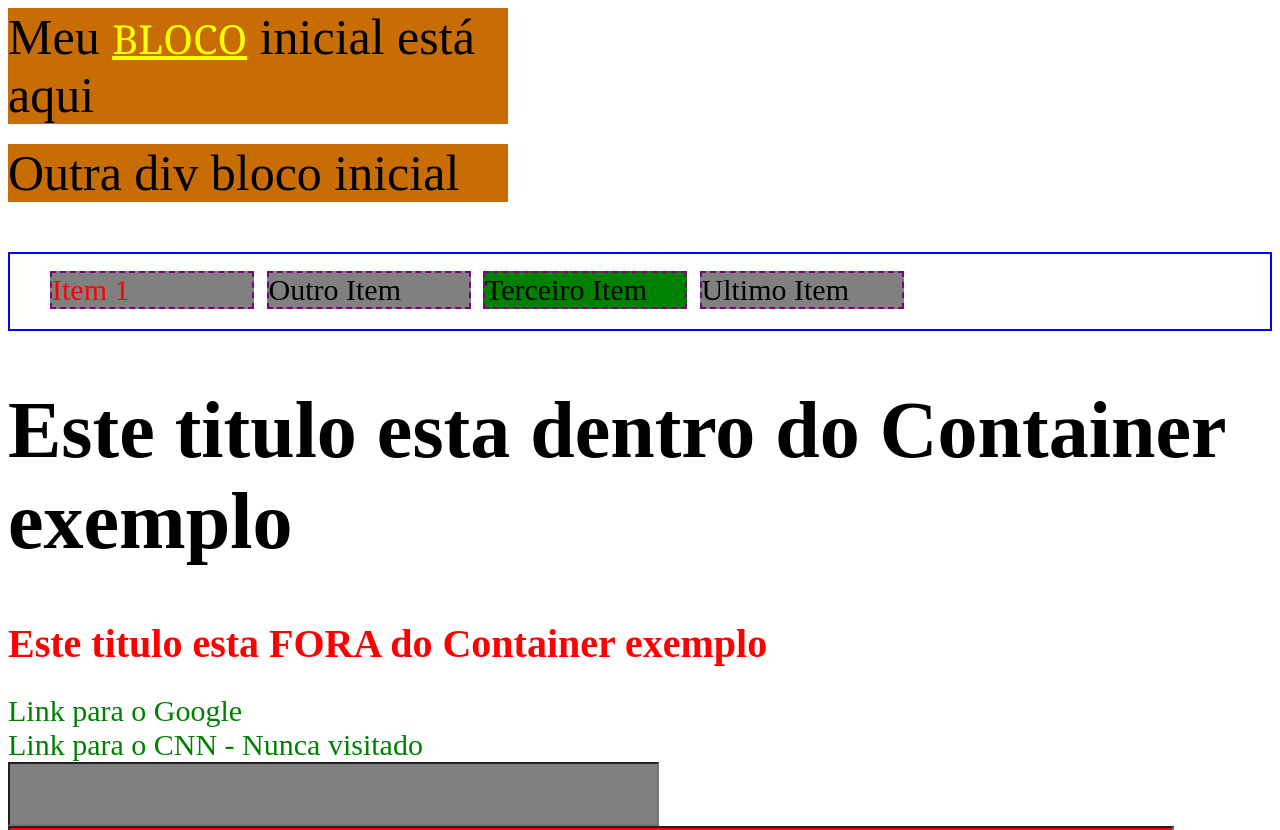
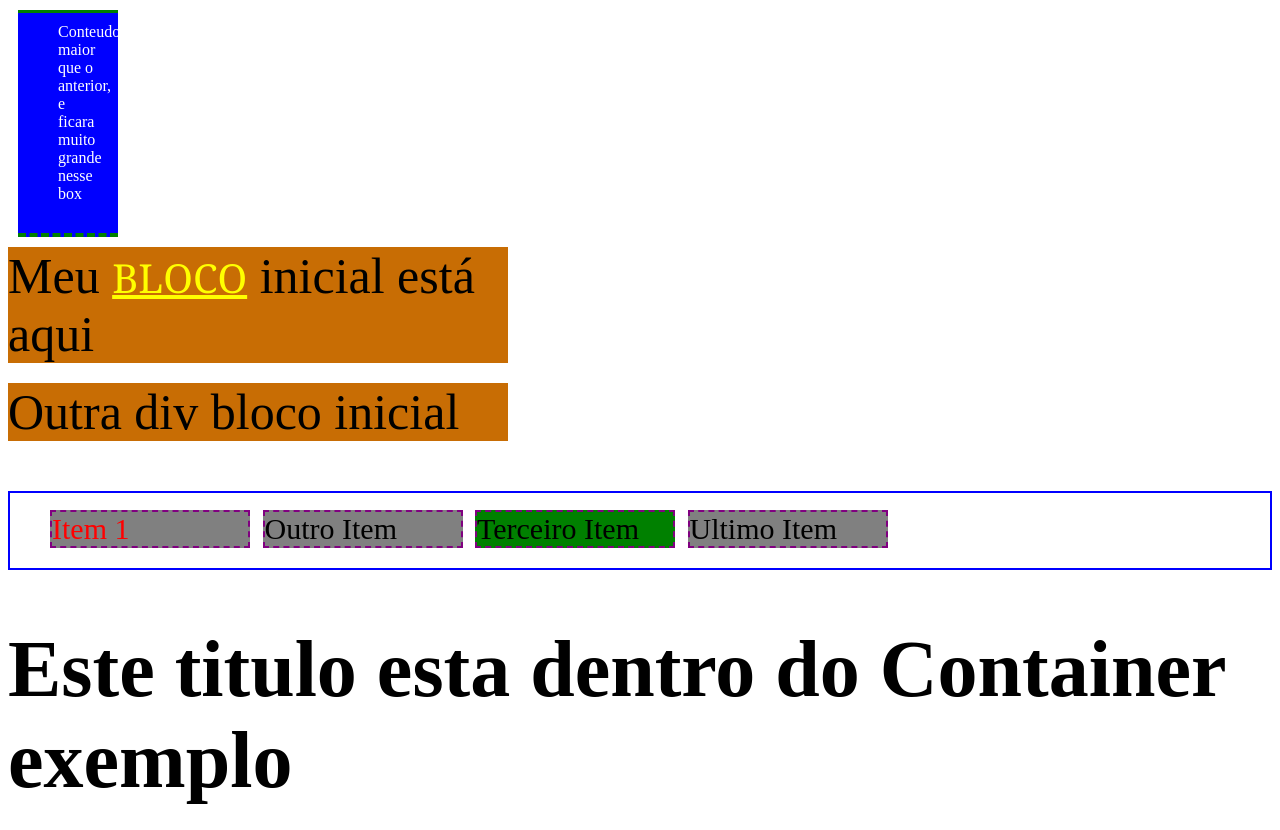
Before and after one commit to CleversonBergmann/css_playground, a plain HTML site: page index.html in a window 1280 px wide. Shown: the top 830 px of the page. Drawn offline with Linux system fonts and the light colour scheme.

Commit message:
Explicado box model

```diff
--- a/CSS/style.css
+++ b/CSS/style.css
@@ -1,6 +1,8 @@
 
 
-
+* {
+    box-sizing: border-box;
+}
 
 h2 {
     font-family: 'Caveat', cursive , sans-serif ;
@@ -186,3 +188,35 @@ Regra de Especificidade:
         <strong>
         <em>
         */
+
+        .box {
+          background-color: blue;
+          color: white;
+          width: 100px;
+          /* height: 100px; não utilizar altura */
+          display: block;
+         /* border: 10px solid green; */
+
+         /* padding: 10px; */
+        /* padding-top: 40px;
+         padding-bottom: 5px;
+         padding-left: 20px;
+         padding-right: 30px; */
+
+         /* padding: 20px 30px; */
+         /* padding-top: 20px ;
+         padding-bottom: 20px;
+         padding-left: 30px;
+         padding-right: 30px; */
+
+         /* padding: 10px 20px 30px 40px; */
+         padding-top: 10px;
+         padding-right: 20px;
+         padding-bottom: 30px;
+         padding-left: 40px;
+
+
+          margin: 10px;
+          border-top: solid green;
+          border-bottom: 4px dashed green;
+        }
--- a/index.html
+++ b/index.html
@@ -10,6 +10,8 @@
     <link rel="stylesheet" href="./CSS/style.css">
 </head>
 <body>
+
+    <div class="box">Conteudo maior que o anterior, e ficara muito grande nesse box</div>
 
     <div class="bloco-inicial">Meu <span class="span-inicial" >bloco</span> inicial está aqui</div>
     <div class="bloco-inicial">Outra div bloco inicial</div>
```
